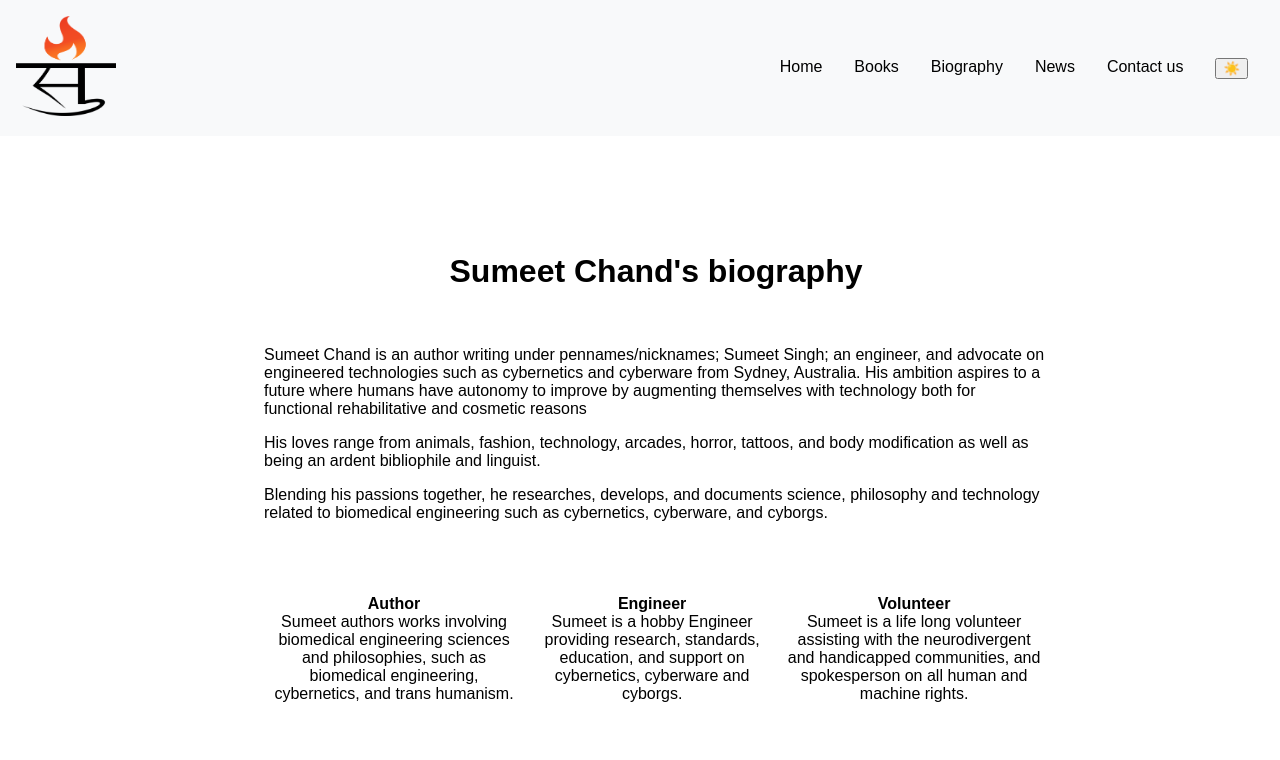
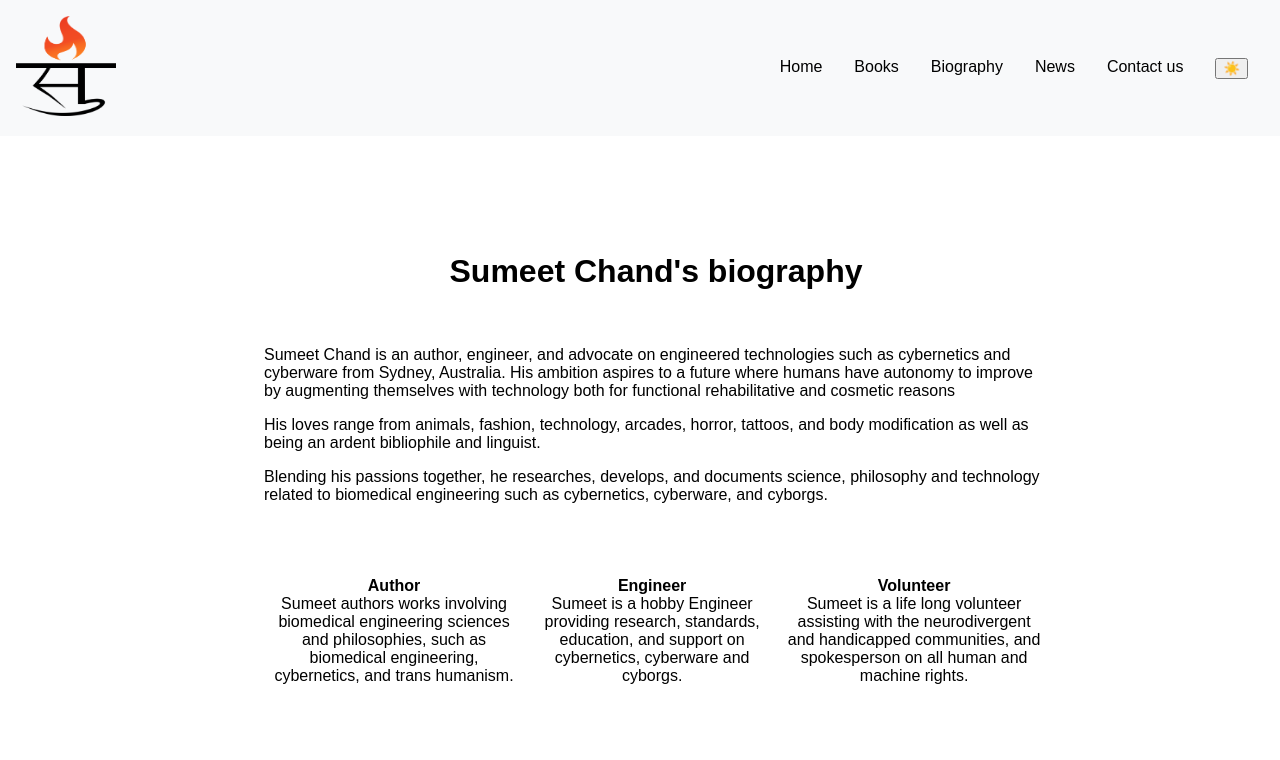
Before and after one commit to sumeet-chand/sumeetchand.com, a React (Create React App) app: page / in a window 1280 px wide. Shown: the top 760 px of the page. Built offline with nearby package versions, Linux system fonts and the light colour scheme.

Commit message:
v1.0.3 removed old name

```diff
--- a/package.json
+++ b/package.json
@@ -1,5 +1,5 @@
 {
-  "name": "sumeet-singh.com",
+  "name": "sumeet-chand.com",
   "version": "0.1.0",
   "private": true,
   "dependencies": {
--- a/public/index.html
+++ b/public/index.html
@@ -9,7 +9,7 @@
       name="description"
       content="Web site created using create-react-app"
     />
-    <title>Sumeet Singh</title>
+    <title>Sumeet chand</title>
   </head>
   <body>
     <noscript>You need to enable JavaScript to run this app.</noscript>
--- a/src/components/Header.js
+++ b/src/components/Header.js
@@ -12,7 +12,7 @@ const Header = ({ onToggleDarkMode, darkMode }) => {
   return (
     <div className="header">
       <Link to="/">
-        <img src={logoImage} alt="Sumeet Singh logo" className="logo" />
+        <img src={logoImage} alt="Sumeet chand logo" className="logo" />
       </Link>
       <nav>
         <ul className={`nav-links ${isNavOpen ? 'active' : ''}`}>
--- a/src/components/backend/ContactUsForm.js
+++ b/src/components/backend/ContactUsForm.js
@@ -1,5 +1,5 @@
-/* For website contact us page http://sumeet-singh.com/contactus the contact us form
-uses FormSpree service for POST to send messages to my sumeet.singhji@outlook.com mailbox */
+/* For website contact us page http://sumeet-chand.com/contactus the contact us form
+uses FormSpree service for POST to send messages to my sumeet.chandji@outlook.com mailbox */
 
 import React, { useState } from 'react';
 
--- a/src/pages/Biography.js
+++ b/src/pages/Biography.js
@@ -17,8 +17,7 @@ const Biography = () => {
           </div>
           <br />
           <p>
-            Sumeet Chand is an author writing under pennames/nicknames; Sumeet Singh;
-            was born on September 18, 1991, in Sydney, Australia, and is the youngest son born to Anilta and
+            Sumeet Chand was born on September 18, 1991, in Sydney, Australia, and is the youngest son born to Anilta and
             Dalip Chand.
           </p>
           <p>
--- a/src/pages/Homepage.js
+++ b/src/pages/Homepage.js
@@ -14,8 +14,7 @@ const Homepage = () => {
                     </div>
                     <br />
                     <p>
-                        Sumeet Chand is an author writing under pennames/nicknames; Sumeet Singh;
-                        an engineer, and advocate on engineered
+                        Sumeet Chand is an author, engineer, and advocate on engineered
                         technologies such as cybernetics and cyberware from Sydney, Australia. His ambition
                         aspires to a future where humans have autonomy to improve by augmenting themselves
                         with technology both for functional rehabilitative and cosmetic reasons
```
Also changed, not shown: src/config.js (+4 -4 lines).
